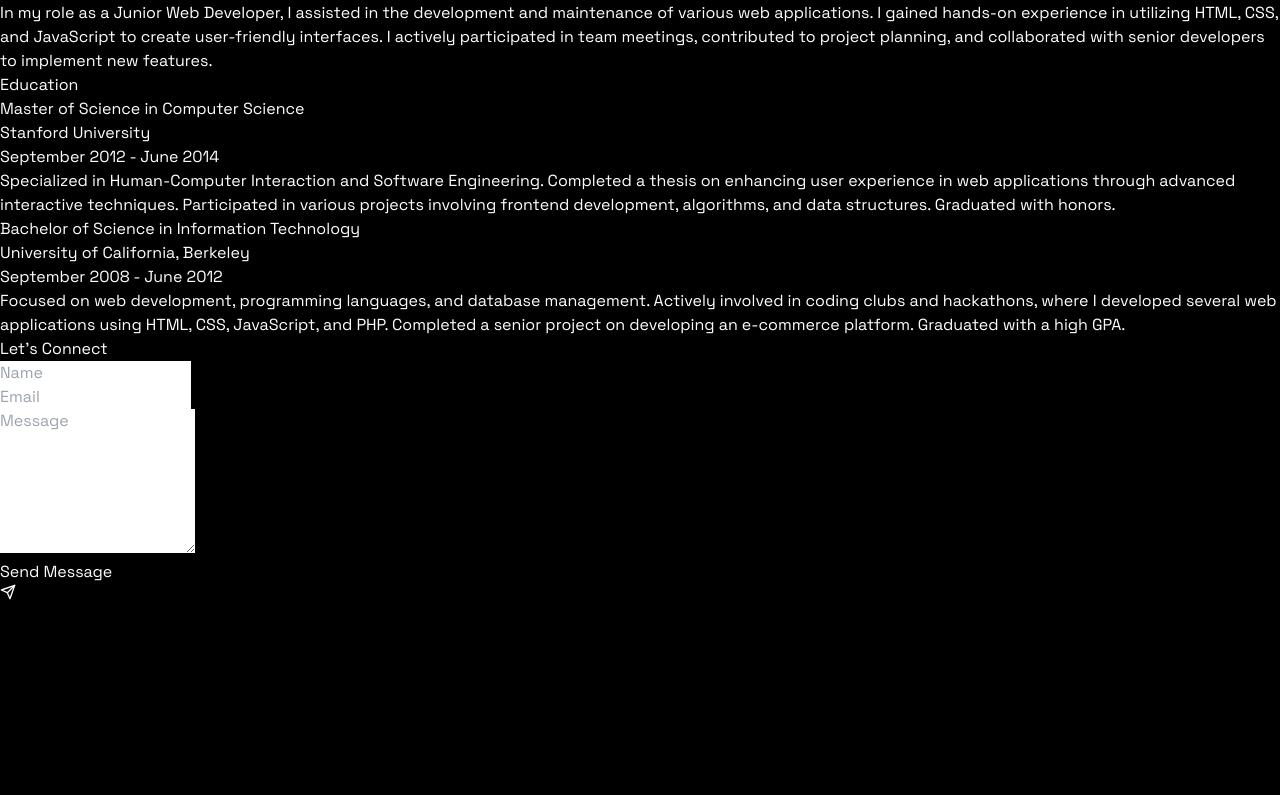
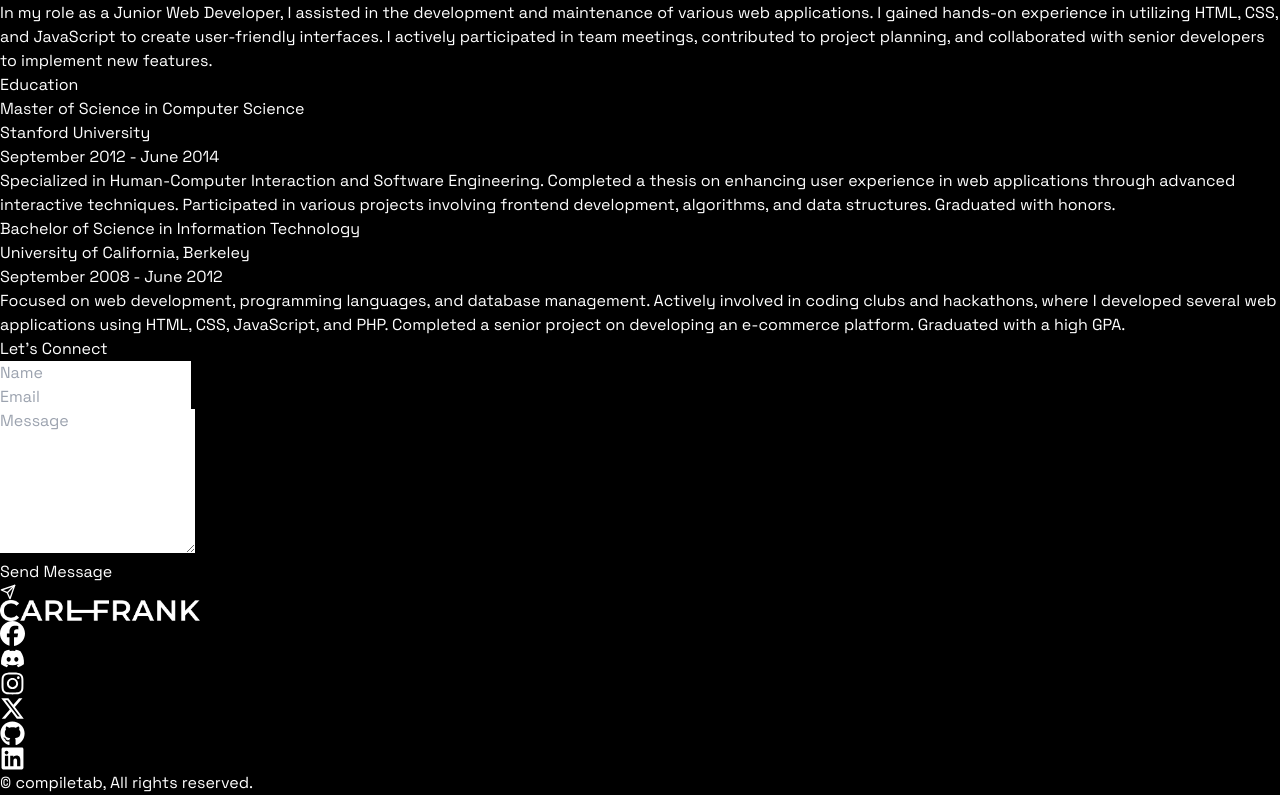
Before and after one commit to ashutoshgiri182002/my-portfolio, a React (Vite) app: page / in a window 1280 px wide. Shown: the part 9867-10662 px from the top of the page. Before the commit the page ends 10467 px from the top, so only its background shows below. Built offline with nearby package versions, Linux system fonts and the light colour scheme.

Commit message:
17-08-2024 Adding footer section in the website

```diff
--- a/src/App.jsx
+++ b/src/App.jsx
@@ -7,6 +7,7 @@ import Skills from './components/SKills'
 import WorkExperience from './components/WorkExperience'
 import EducationSections from './components/EducationSections'
 import ContactForm from './components/ContactForm'
+import Footer from './components/Footer'
 
 const App = () => {
   return (
@@ -21,6 +22,7 @@ const App = () => {
         <WorkExperience />
         <EducationSections />
         <ContactForm />
+        <Footer />
       </div>
     </div>
   )
--- /dev/null
+++ b/src/components/Footer.jsx
@@ -0,0 +1,26 @@
+import logo from '../assets/logo.png'
+import { SOCIAL_MEDIA_LINKS } from '../constants'
+
+const Footer = () => {
+  return (
+    <div className="mb-8 mt-20">
+     <div className="flex items-center justify-center">
+        <img src={logo} width={200} className='my-20' />
+     </div>
+
+     <div className="flex items-center justify-center gap-8">
+        {SOCIAL_MEDIA_LINKS.map((link,index) =>(
+            <a key={index} href={link.href} target='_blank' rel='noopener noreferrer'>
+                {link.icon}
+            </a>
+        ))}
+     </div>
+     <p className='mt-8 text-center text-sm tracking-wide text-gray-400'>
+        &copy; compiletab, All rights reserved.
+     </p>
+
+    </div>
+  )
+}
+
+export default Footer
```
